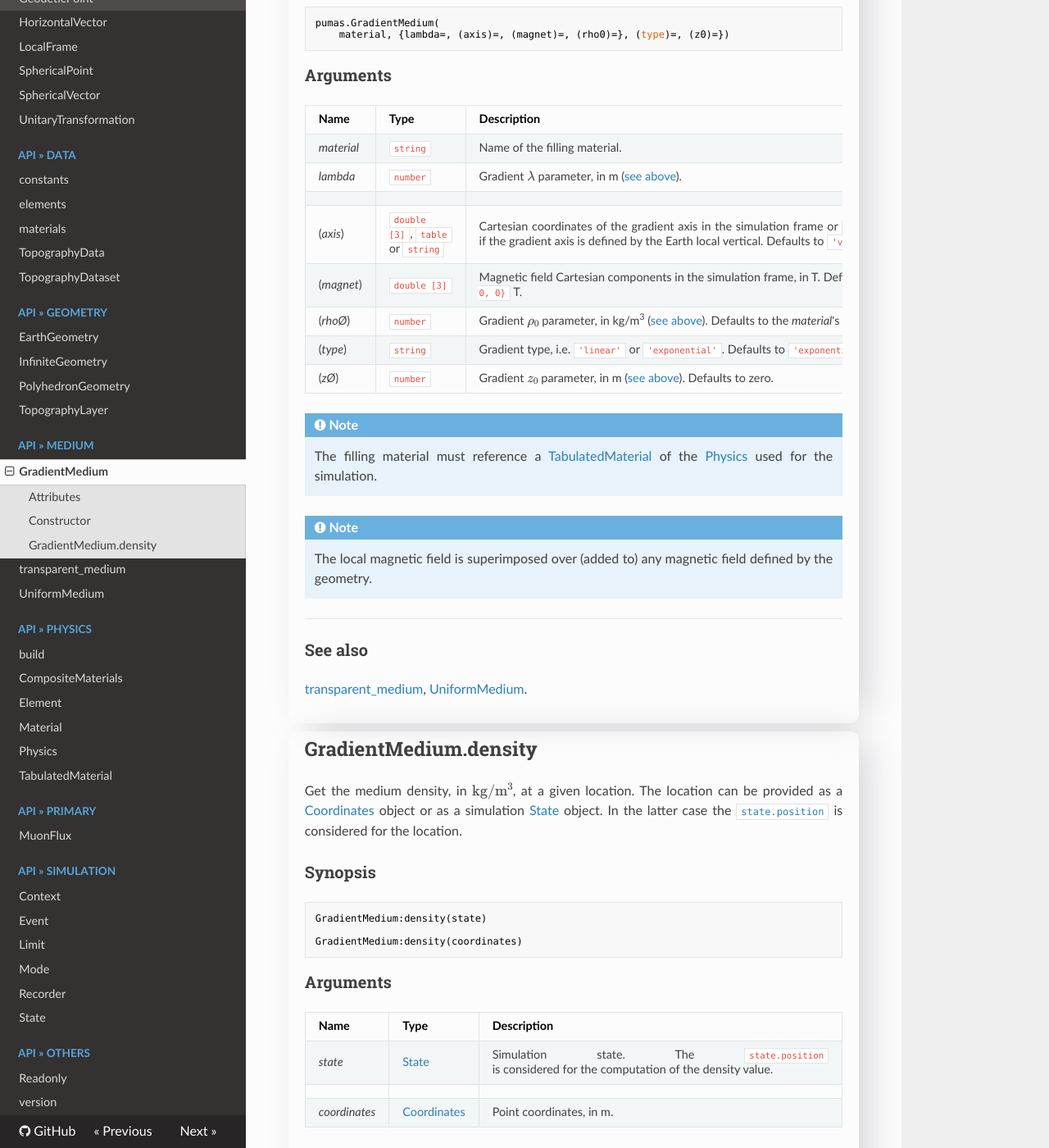
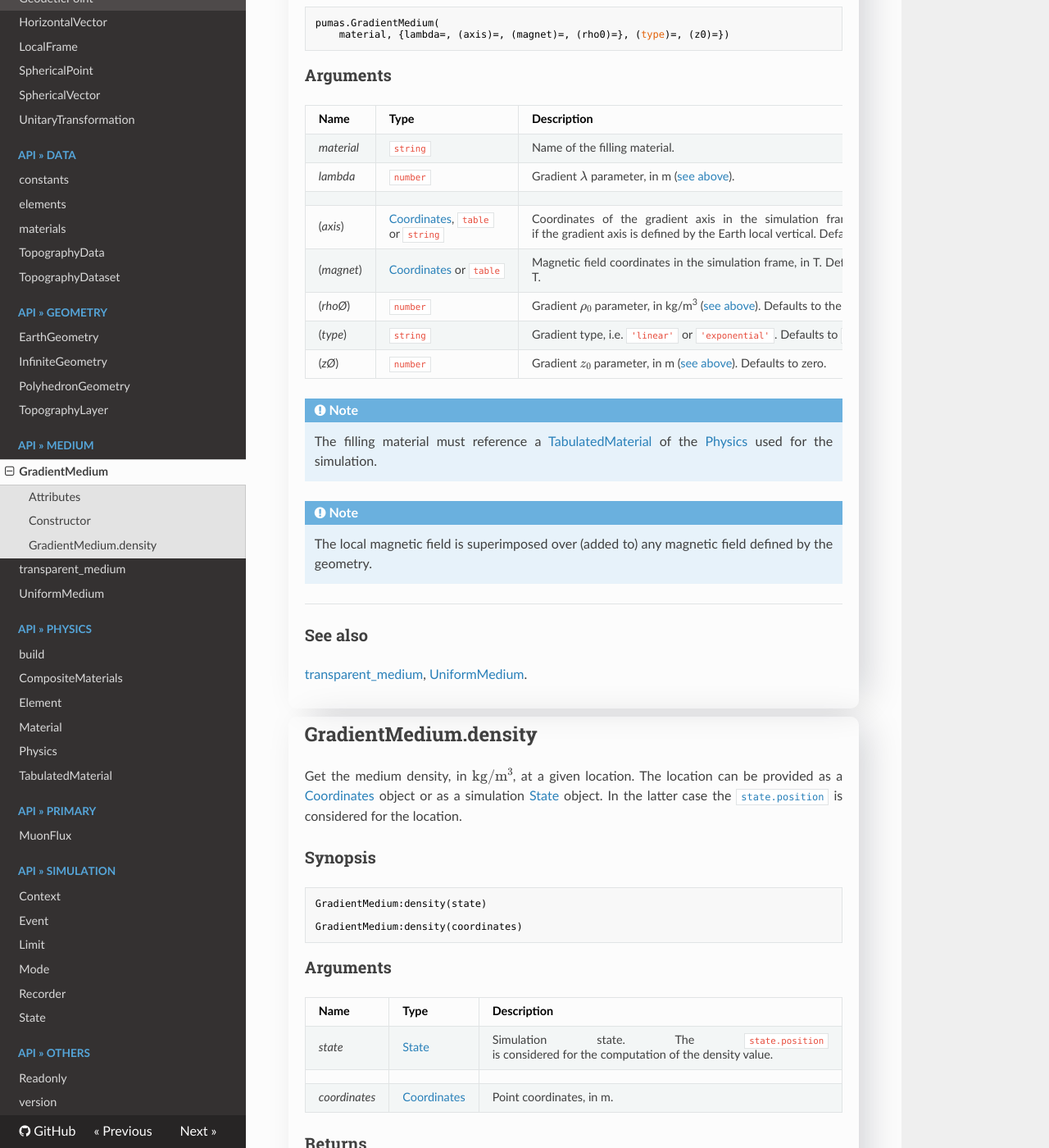
Before and after one commit to niess/pumas-luajit, an MkDocs documentation site: the page built from docs/docs/api/medium/GradientMedium.md, in a window 1280 px wide and 1400 px high, scrolled down 1319 px. Shown: the whole window at 82% size. Built offline with MkDocs 1.6.1, drawn with Linux system fonts in a browser that asks for light colours; nearby versions of some CDN libraries; formulas are drawn with MathJax 3; some of the changed text lies outside the part shown.

```diff
--- a/docs/docs/api/medium/GradientMedium.md
+++ b/docs/docs/api/medium/GradientMedium.md
@@ -65,8 +65,8 @@ pumas.GradientMedium(
 |*material*     |`string`                         | Name of the filling material. |
 |*lambda*       |`number`                         | Gradient $\lambda$ parameter, in m ([see above](#constructor)). |
 |||
-|(*axis*)       |`double [3]`, `table` or `string`| Cartesian coordinates of the gradient axis in the simulation frame or `'vertical'` if the gradient axis is defined by the Earth local vertical. Defaults to `'vertical'`. {: .justify} |
-|(*magnet*)     |`double [3]`                     | Magnetic field Cartesian components in the simulation frame, in T. Defaults to `{0, 0, 0}` T. {: .justify} |
+|(*axis*)       |[Coordinates](../Coordinates.md), `table` or `string`| Coordinates of the gradient axis in the simulation frame or `'vertical'` if the gradient axis is defined by the Earth local vertical. Defaults to `'vertical'`. {: .justify} |
+|(*magnet*)     |[Coordinates](../Coordinates.md) or `table`| Magnetic field coordinates in the simulation frame, in T. Defaults to `{0, 0, 0}` T. {: .justify} |
 |(*rho&Oslash;*)|`number`                         | Gradient $\rho_0$ parameter, in kg/m<sup>3</sup> ([see above](#constructor)). Defaults to the *material*'s density. {: .justify} |
 |(*type*)       |`string`                         | Gradient type, i.e. `'linear'` or `'exponential'`. Defaults to `'exponential'`. {: .justify} |
 |(*z&Oslash;*)  |`number`                         | Gradient $z_0$ parameter, in m ([see above](#constructor)). Defaults to zero. {: .justify} |
```
Also changed, not shown: other parts of docs/docs/api/medium/GradientMedium.md (+1 -1 lines), docs/docs/api/medium/UniformMedium.md (+1 -1 lines), 7 other files.
